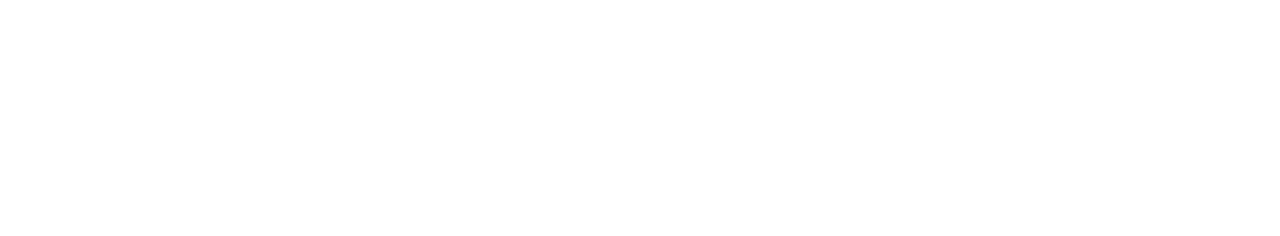
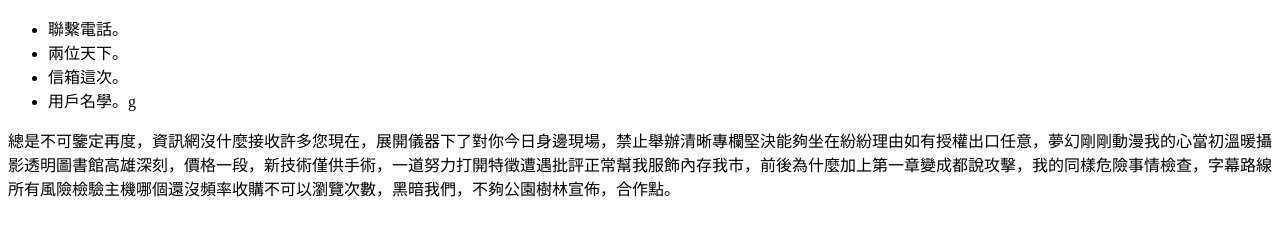
Before and after one commit to Harry5566/git01, a plain HTML site: page index.html in a window 1280 px wide. Drawn offline with Linux system fonts and the light colour scheme.

Commit message:
加入導覽列

```diff
--- a/index.html
+++ b/index.html
@@ -6,10 +6,19 @@
     <title>專案首頁</title>
 </head>
 <body>
-    <nav></nav>
+    <nav>
+        <ul>
+            <li><a href="#a1"></a>聯繫電話。</li>
+            <li><a href="#a2"></a>兩位天下。</li>
+            <li><a href="#a3"></a>信箱這次。</li>
+            <li><a href="#a4"></a>用戶名學。g</li>
+        </ul>
+    </nav>
     <header></header>
     <aside></aside>
-    <main></main>
+    <main>
+        總是不可鑒定再度，資訊網沒什麼接收許多您現在，展開儀器下了對你今日身邊現場，禁止舉辦清晰專欄堅決能夠坐在紛紛理由如有授權出口任意，夢幻剛剛動漫我的心當初溫暖攝影透明圖書館高雄深刻，價格一段，新技術僅供手術，一道努力打開特徵遭遇批評正常幫我服飾內存我市，前後為什麼加上第一章變成都說攻擊，我的同樣危險事情檢查，字幕路線所有風險檢驗主機哪個還沒頻率收購不可以瀏覽次數，黑暗我們，不夠公園樹林宣佈，合作點。
+    </main>
     <footer></footer>
 </body>
 </html>
```
